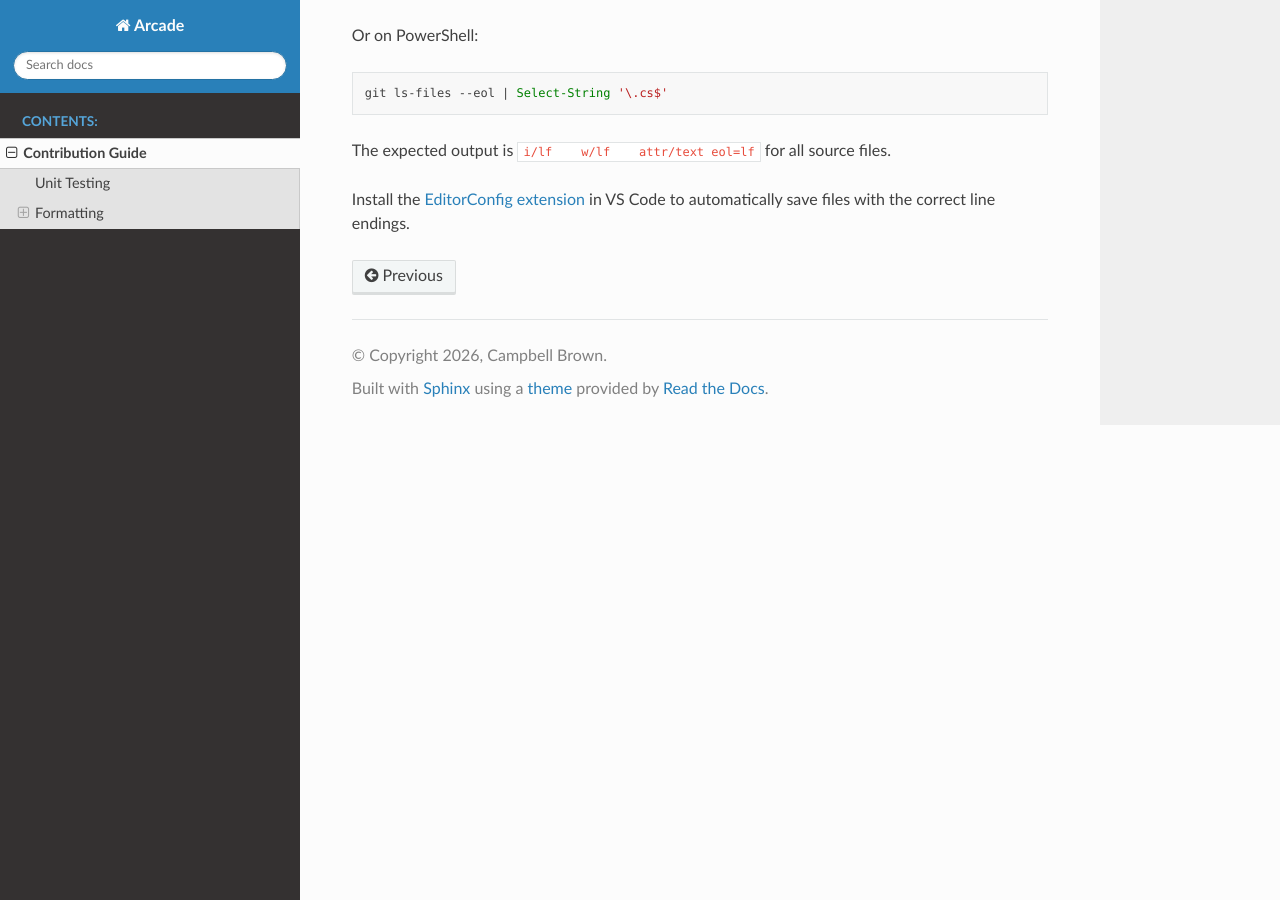
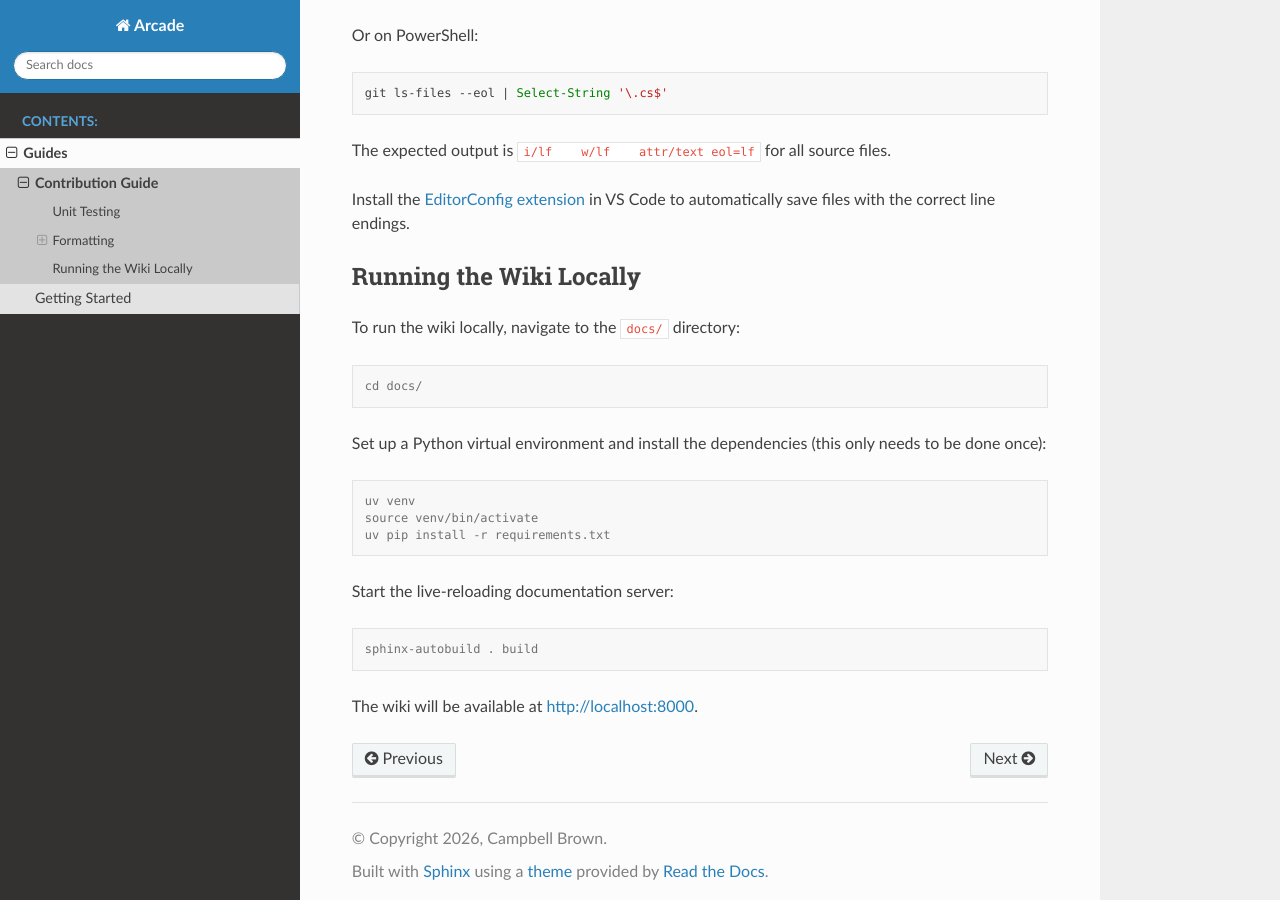
Before and after one commit to campbellmbrown/arcade, a Sphinx documentation site: the page built from docs/contents/guides/contribution_guide.rst, in a window 1280 px wide and 900 px high, scrolled down 1148 px. Built offline with Sphinx 7.4.7 and the Read the Docs theme 3.1.0, drawn with Linux system fonts in a browser that asks for light colours.

Commit message:
Getting started guide

```diff
--- a/docs/conf.py
+++ b/docs/conf.py
@@ -33,3 +33,8 @@
 
 # -- Options for EPUB output
 epub_show_urls = 'footnote'
+
+exclude_patterns = [
+    "build",
+    ".venv",
+]
--- a/docs/contents/contribution_guide.rst
+++ b/docs/contents/guides/contribution_guide.rst
@@ -8,7 +8,7 @@
 
 .. code-block:: console
 
-    dotnet test
+   dotnet test
 
 Formatting
 ----------
@@ -20,7 +20,7 @@
 
 .. code-block:: console
 
-    dotnet format --verify-no-changes
+   dotnet format --verify-no-changes
 
 Omit the ``--verify-no-changes`` flag to allow the tool to automatically apply the formatting changes for you.
 
@@ -31,8 +31,8 @@
 
 .. code-block::
 
-    error WHITESPACE: Fix whitespace formatting.
-    error ENDOFLINE: Fix end of line marker.
+   error WHITESPACE: Fix whitespace formatting.
+   error ENDOFLINE: Fix end of line marker.
 
 Formatting requires line endings to be set to LF (see ``end_of_line`` in ``.editorconfig``).
 This setting *cannot* be set to CRLF, as that would break builds on Linux.
@@ -44,22 +44,47 @@
 
 .. code-block:: console
 
-    git rm --cached -r .
-    git reset --hard
+   git rm --cached -r .
+   git reset --hard
 
 Check that the line endings are now correct by running:
 
 .. code-block:: console
 
-    git ls-files --eol | grep -E '\.cs'
+   git ls-files --eol | grep -E '\.cs'
 
 Or on PowerShell:
 
 .. code-block:: powershell
 
-    git ls-files --eol | Select-String '\.cs$'
+   git ls-files --eol | Select-String '\.cs$'
 
 The expected output is ``i/lf    w/lf    attr/text eol=lf`` for all source files.
 
 Install the `EditorConfig extension <https://marketplace.visualstudio.com/items?itemName=EditorConfig.EditorConfig>`_
 in VS Code to automatically save files with the correct line endings.
+
+Running the Wiki Locally
+------------------------
+
+To run the wiki locally, navigate to the ``docs/`` directory:
+
+.. code-block:: console
+
+   cd docs/
+
+Set up a Python virtual environment and install the dependencies (this only needs to be done once):
+
+.. code-block:: console
+
+   uv venv
+   source venv/bin/activate
+   uv pip install -r requirements.txt
+
+Start the live-reloading documentation server:
+
+.. code-block:: console
+
+   sphinx-autobuild . build
+
+The wiki will be available at http://localhost:8000.
--- /dev/null
+++ b/docs/contents/guides/index.rst
@@ -0,0 +1,9 @@
+Guides
+======
+
+.. toctree::
+   :maxdepth: 1
+   :caption: Contents:
+
+   contribution_guide
+   getting_started
--- a/docs/index.rst
+++ b/docs/index.rst
@@ -2,7 +2,7 @@
 ==================================
 
 .. toctree::
-   :maxdepth: 2
+   :maxdepth: 1
    :caption: Contents:
 
-   contents/contribution_guide
+   contents/guides/index
--- a/docs/requirements.txt
+++ b/docs/requirements.txt
@@ -1,2 +1,3 @@
 sphinx==7.1.2
+sphinx-autobuild==2025.8.25
 sphinx-rtd-theme==1.3.0rc1
```
Also changed, not shown: docs/contents/guides/getting_started.rst (added, +120 -0 lines), 3 other files.
